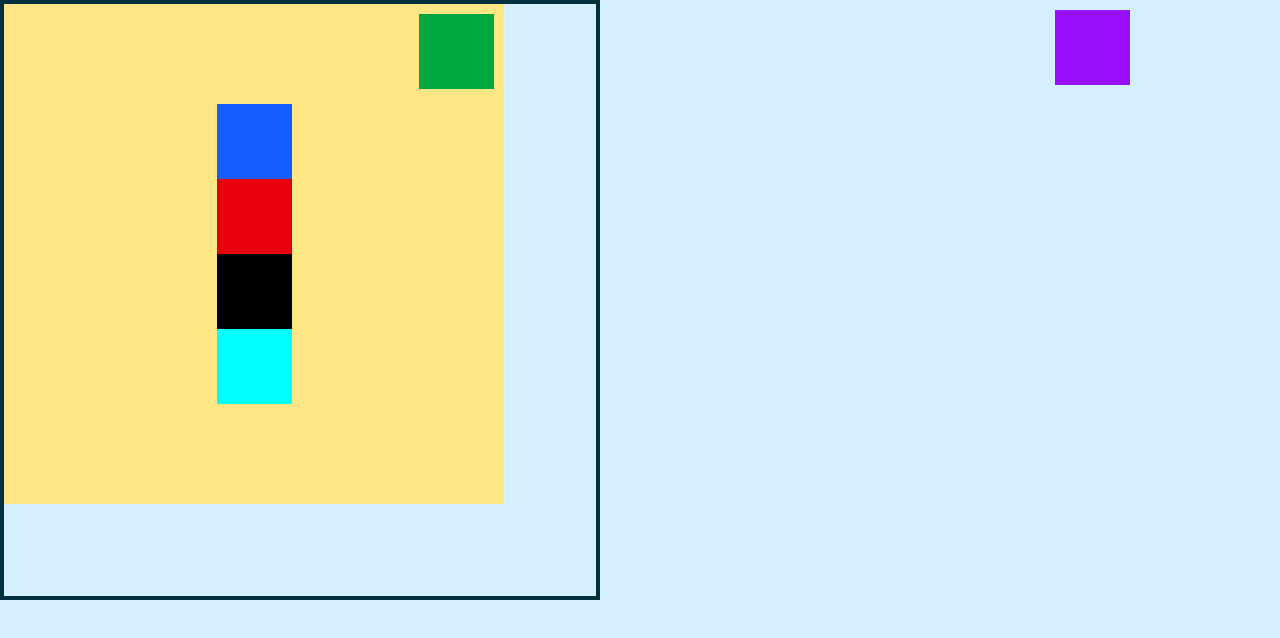
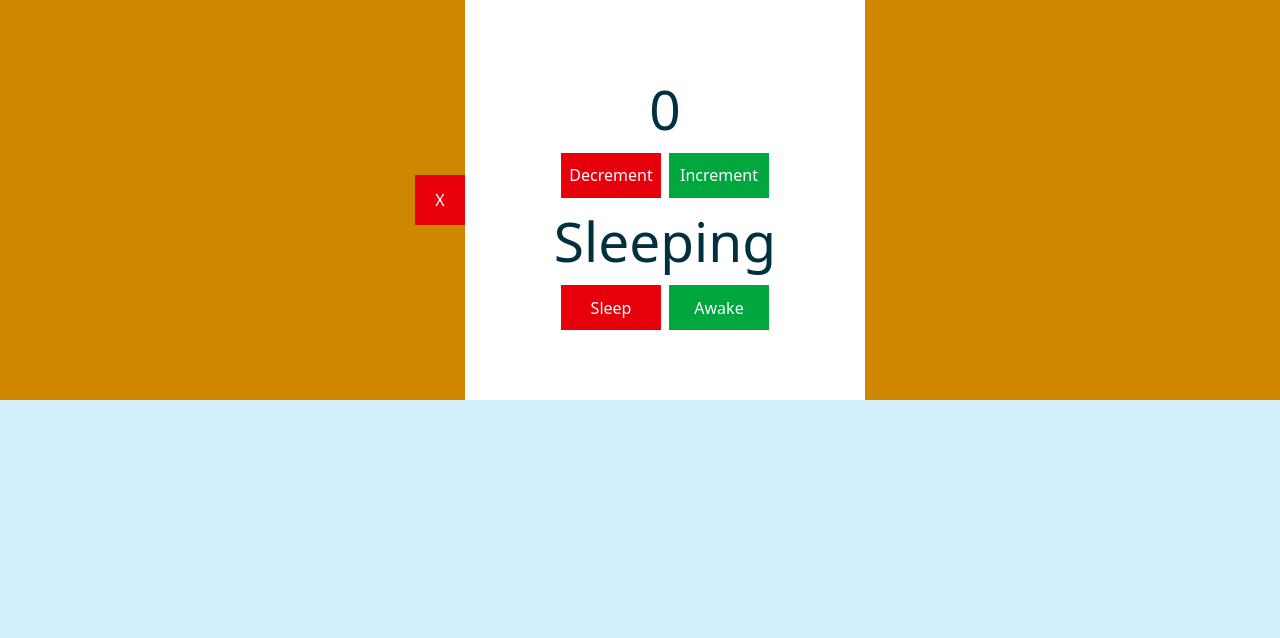
Before and after one commit to SenalAbeysekara/i-computers-frontend, a React (Vite) app: page /test in a window 1280 px wide. Shown: the top 638 px of the page. Built offline with nearby package versions, Linux system fonts and the light colour scheme.

Commit message:
Day 15 ✌️😎

```diff
--- a/src/components/test.jsx
+++ b/src/components/test.jsx
@@ -1,20 +1,67 @@
-export default function TestPage(){
+import { useState } from "react"
+
+export default function Test(){
+	const [count,setCount] =  useState(0)
+	const [status, setStatus] = useState("Sleeping")
+	const [isVisible, setIsVisible] = useState(true)
+
+
     return(
-        <div className="w-[600px] h-[600px] border-4 relative">
-			<div className="w-[500px] h-[500px] bg-amber-200 flex flex-col items-center justify-center relative">
-				<div className="w-[75px] h-[75px] bg-blue-600">
+		<div className="w-full h-full bg-yellow-600 flex justify-center items-center">
+
+
+
+			<button onClick={
+				()=>{
+					setIsVisible(!isVisible)
+				}
+				// if else
+			} className="w-[50px] h-[50px] bg-red-600 text-white">{isVisible?"X":"O"}</button>
+
+			{/* if */}
+			{isVisible && <div className="w-[400px] h-[400px] bg-white flex justify-center items-center flex-col">
+
+				<h1 className="text-[55px]">{count}</h1>
+
+				<div className="w-full h-[50px] b flex justify-center items-center gap-2">
+
+					<button onClick={
+						()=>{
+							setCount(count - 1)
+						}
+					} className="w-[100px] h-[45px] bg-red-600 text-white">
+						Decrement
+					</button>
+
+					<button onClick={
+						()=>{
+							setCount(count + 1)
+						}
+					} className="w-[100px] h-[45px] bg-green-600 text-white">
+						Increment
+					</button>
 				</div>
-				<div className="w-[75px] h-[75px] bg-red-600">
+				<h1 className="text-[55px]">{status}</h1>
+
+				<div className="w-full h-[50px] b flex justify-center items-center gap-2">
+
+					<button onClick={
+						()=>{
+							setStatus("Sleeping")
+						}
+					} className="w-[100px] h-[45px] bg-red-600 text-white">
+						Sleep
+					</button>
+
+					<button onClick={
+						()=>{
+							setStatus("Awake")
+						}
+					} className="w-[100px] h-[45px] bg-green-600 text-white">
+						Awake
+					</button>
 				</div>
-				<div className="w-[75px] h-[75px] bg-green-600 absolute top-[10px] right-[10px] ">
-				</div>
-				<div className="w-[75px] h-[75px] bg-purple-600 fixed top-[10px] right-[150px] ">
-				</div>
-				<div className="w-[75px] h-[75px] bg-black">
-				</div>
-				<div className="w-[75px] h-[75px] bg-[#00FFFF]">
-				</div>
-			</div>
+			</div>}
 		</div>
     )
 }
--- a/src/pages/login.jsx
+++ b/src/pages/login.jsx
@@ -6,8 +6,13 @@ export default function LoginPage() {
 
             <div className="w-[50%] h-full flex justify-center items-end flex-col">
                 <div className="backdrop-blur-sm w-[450px] h-[600px] shadow-2xl rounded-lg flex flex-col justify-center items-center">
-                    <img src="/logo.png" className="w-[300px]" />
-				    <h1 className=" text-4xl font-bold mt-5 text-white font-poppins">SD COMPUTERS</h1>
+                    <img src="/logo.png" className="w-[330px]" />
+				    {/* <h1 className=" text-5xl font-bold font-poppins"
+                        style={{
+                        color: 'black',                 // Text fill color
+                        WebkitTextStroke: '2px white',  // White outline
+                        textStroke: '2px white',        // For non-webkit browsers
+                    }}>SDCOMPUTERS</h1>	 */}
                 </div>
 			</div>
 
@@ -23,7 +28,7 @@ export default function LoginPage() {
 						placeholder="Password"
 						className="m-5 p-3 w-[90%] h-[50px] rounded-lg border border-secondary outline-none"
 					/>
-					<p className="w-full text-right pr-5 font-poppins">
+					<p className="w-full text-right pr-5 font-poppins text-sm">
 						Forgot Password?{" "}
 						<Link to="/forgot-password">
 							Reset
@@ -35,7 +40,7 @@ export default function LoginPage() {
 					<button className="m-5 p-3 w-[90%] h-[50px] bg-black rounded-lg text-white font-poppins">
 						Login with Google
 					</button>
-					<p className="w-full  text-right pr-5 font-poppins">
+					<p className="w-full  text-right pr-5 font-poppins text-sm">
 						Don't have an account?{" "}
 						<Link to="/register">
 							Register
```
